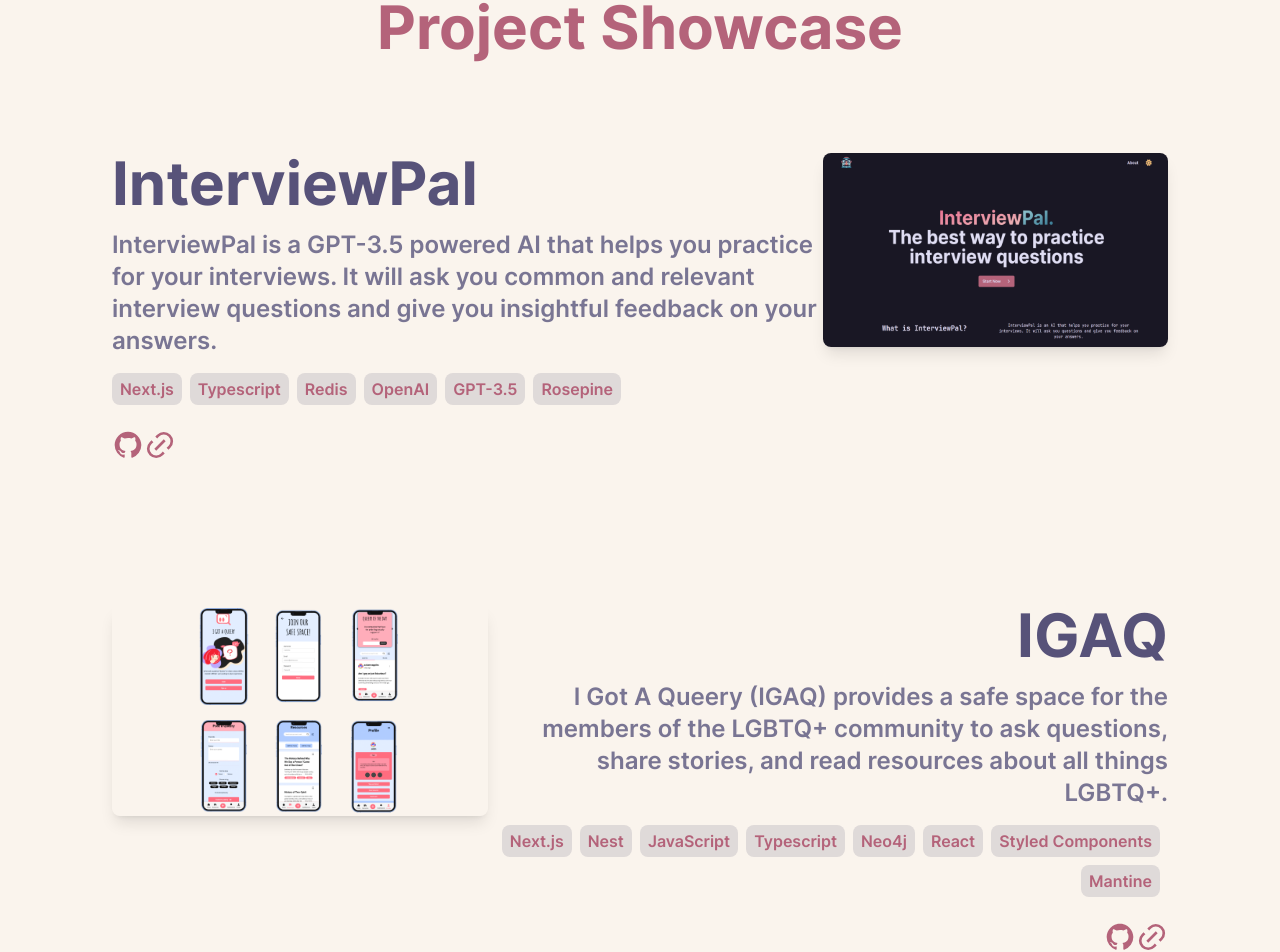
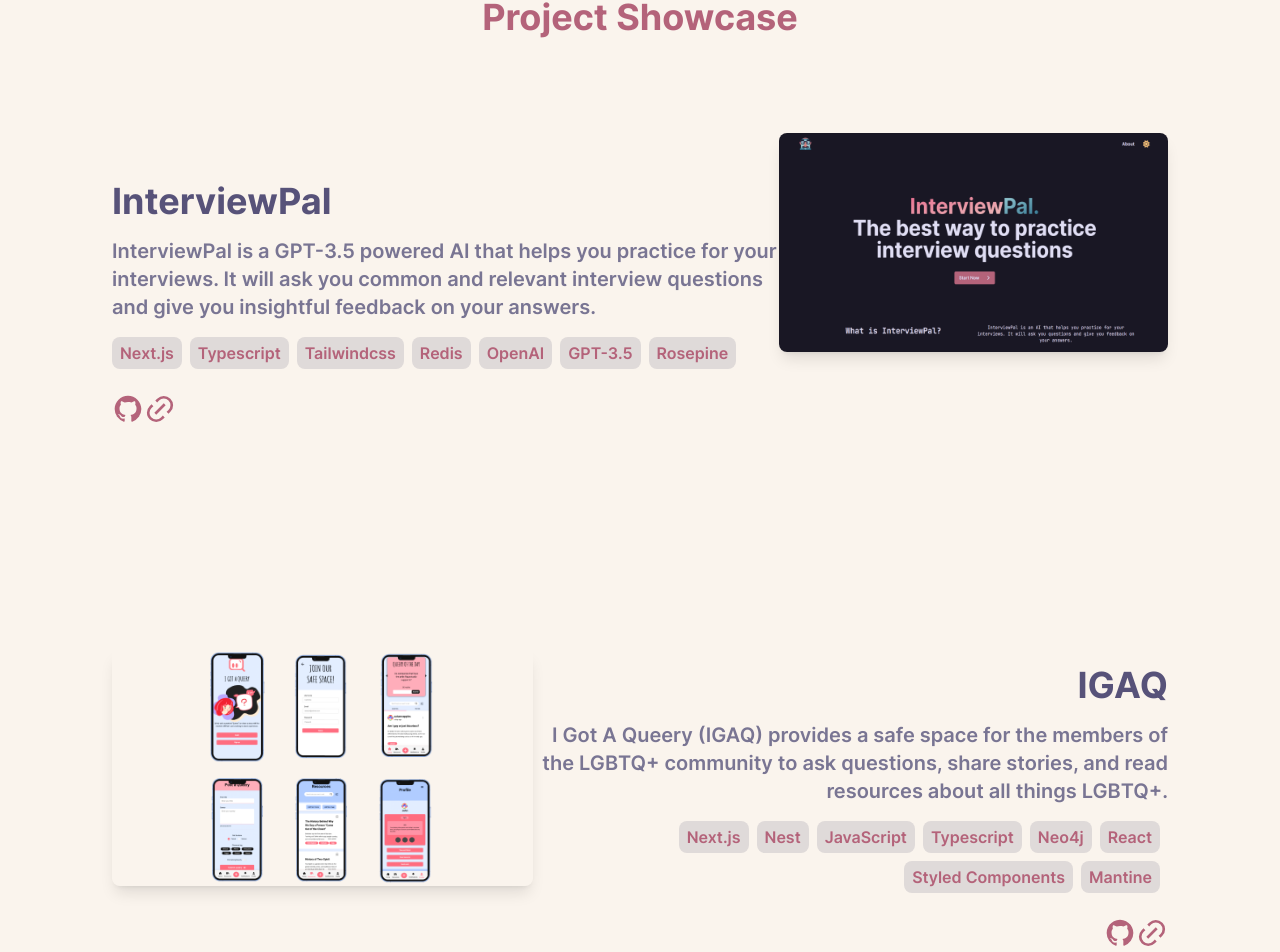
Before and after one commit to iantelli/portfolio-2023, a React (Vite) app: page / in a window 1280 px wide. Shown: the part 1109-2061 px from the top of the page. Built offline with nearby package versions, Linux system fonts and the light colour scheme.

Commit message:
rome was built in a day

```diff
--- a/index.html
+++ b/index.html
@@ -1,12 +1,14 @@
 <!DOCTYPE html>
-<html lang="en">
+<html class="scroll-smooth" lang="en">
     <head>
         <meta charset="UTF-8" />
         <link rel="icon" type="image/svg+xml" href="/vite.svg" />
         <meta name="viewport" content="width=device-width, initial-scale=1.0" />
         <title>Iantelli</title>
     </head>
-    <body class="bg-rosePineDawn-base dark:bg-rosePine-base text-rosePineDawn-text dark:text-rosePine-text scroll-smooth scrollbar-thin scrollbar-thumb-rosePineDawn-love scrollbar-track-rosePineDawn-highlightHigh dark:scrollbar-thumb-rosePine-foam dark:scrollbar-track-rosePine-highlightHigh">
+    <body
+        class="bg-rosePineDawn-base dark:bg-rosePine-base text-rosePineDawn-text dark:text-rosePine-text scrollbar-thin scrollbar-thumb-rosePineDawn-love scrollbar-track-rosePineDawn-highlightHigh dark:scrollbar-thumb-rosePine-foam dark:scrollbar-track-rosePine-highlightHigh"
+    >
         <div id="root"></div>
         <script type="module" src="/src/main.tsx"></script>
     </body>
--- a/src/App.tsx
+++ b/src/App.tsx
@@ -3,6 +3,7 @@
 import { useTheme } from "./hooks/useTheme";
 import Break from "./components/Break";
 import ProjectLarge from "./components/ProjectLarge";
+import Contact from "./components/Contact";
 import { motion } from "framer-motion";
 
 function App() {
@@ -11,49 +12,78 @@
         <>
             <HeroText />
             <PageDownArrow />
-            <motion.h1 className={"flex justify-center items-center text-4xl md:text-6xl font-bold font-display mt-16 md:mt-64 text-rosePineDawn-love dark:text-rosePine-foam"}
-                       id="projects"
-                       initial={{ opacity: 0, y: 50 }}
-                       whileInView={{ opacity: 1, y: 0 }}
-                       viewport={{ once: true }}
-                       transition={{ delay: 0.25, duration: 1 }}
+            <motion.h1
+                className={
+                    "flex justify-center items-center text-2xl md:text-4xl font-bold font-display mt-16 md:mt-64 text-rosePineDawn-love dark:text-rosePine-foam"
+                }
+                id="projects"
+                initial={{ opacity: 0, y: 50 }}
+                whileInView={{ opacity: 1, y: 0 }}
+                viewport={{ once: true }}
+                transition={{ delay: 0.05, duration: 1 }}
             >
                 Project Showcase
             </motion.h1>
-            <Break aniDelay={0.25}/>
+            <Break aniDelay={0.05} />
             <ProjectLarge
                 title={"InterviewPal"}
-                description={"InterviewPal is a GPT-3.5 powered AI that helps you practice for your interviews. It will ask you common and relevant interview questions and give you insightful feedback on your answers."}
+                description={
+                    "InterviewPal is a GPT-3.5 powered AI that helps you practice for your interviews. It will ask you common and relevant interview questions and give you insightful feedback on your answers."
+                }
                 image={"InterviewPal.png"}
-                technologies={["Next.js", "Typescript", "Redis", "OpenAI", "GPT-3.5", "Rosepine", ]}
+                technologies={["Next.js", "Typescript", "Tailwindcss", "Redis", "OpenAI", "GPT-3.5", "Rosepine"]}
                 github={"https://github.com/InterviewPal/InterviewPal"}
                 website={"https://interviewpal.vercel.app/"}
                 reverse
-                aniDelay={0.25}
+                aniDelay={0.05}
             />
-            <Break aniDelay={0.5}/>
+            <Break aniDelay={0.05} />
             <ProjectLarge
                 title={"IGAQ"}
-                description={"I Got A Queery (IGAQ) provides a safe space for the members of the LGBTQ+ community to ask questions, share stories, and read resources about all things LGBTQ+."}
+                description={
+                    "I Got A Queery (IGAQ) provides a safe space for the members of the LGBTQ+ community to ask questions, share stories, and read resources about all things LGBTQ+."
+                }
                 image={"IGAQ.png"}
-                technologies={["Next.js", "Nest", "JavaScript", "Typescript", "Neo4j", "React", "Styled Components", "Mantine", ]}
+                technologies={[
+                    "Next.js",
+                    "Nest",
+                    "JavaScript",
+                    "Typescript",
+                    "Neo4j",
+                    "React",
+                    "Styled Components",
+                    "Mantine",
+                ]}
                 github={"https://github.com/IGAQ/NextApp"}
                 website={"https://www.igaq.gay/"}
                 reverse={false}
-                aniDelay={0.5}
+                aniDelay={0.05}
             />
-
-            <Break aniDelay={0.25}/>
+            <Break aniDelay={0.05} />
             <ProjectLarge
                 title={"WordGotchu"}
-                description={"WordGotchu is a Pixel styled web platform game based on Wordle and original characters known as “Gotchus’’ that battle against each other in an arena."}
+                description={
+                    "WordGotchu is a Pixel styled web platform game based on Wordle and original characters known as “Gotchus’’ that battle against each other in an arena."
+                }
                 image={"WordGotchu.png"}
-                technologies={["React", "JavaScript", "Node.js", "Express", "Firebase", "HTML/CSS" ]}
+                technologies={["React", "JavaScript", "Node.js", "Express", "Firebase", "HTML/CSS"]}
                 github={"https://github.com/iantelli/word-gotchu"}
                 website={"https://wordgotchu.herokuapp.com/"}
                 reverse
-                aniDelay={0.25}
+                aniDelay={0.05}
             />
+            <Break aniDelay={0.05} />
+            <ProjectLarge
+                title={"FFSandbox"}
+                description={"FFSandbox (work in progress) is a raid planning tool for Final Fantasy XIV. Users can create and share their own raid plans with the community. Guides and resources are also available to help users plan their raids."}
+                image={"ffsandbox.png"}
+                technologies={["React", "Typescript", "Tailwindcss", "TRPC", "Primsa", "PostgreSQL",]}
+                reverse={false}
+                showIcons={false}
+                aniDelay={0.05}
+            />
+            <Break aniDelay={0.05} />
+            <Contact />
         </>
     );
 }
--- a/src/components/Break.tsx
+++ b/src/components/Break.tsx
@@ -2,7 +2,7 @@
 
 type BreakProps = {
     aniDelay: number;
-}
+};
 export default function Break({ aniDelay }: BreakProps) {
     return (
         <motion.div
@@ -12,7 +12,7 @@
             viewport={{ once: true }}
             transition={{ delay: aniDelay, duration: 1 }}
         >
-            <hr className={"border-rosePineDawn-subtle dark:border-rosePine-subtle w-5/6 border-1 my-4 md:hidden"} />
+            <hr className={"border-rosePineDawn-subtle dark:border-rosePine-subtle w-5/6 border-1 my-4 lg:hidden"} />
         </motion.div>
-    )
+    );
 }
--- /dev/null
+++ b/src/components/Contact.tsx
@@ -0,0 +1,61 @@
+import { motion } from "framer-motion";
+import Icon from "./Icon";
+import { RiGithubFill, RiLinkedinFill, RiMailFill, RiDiscordFill } from "react-icons/ri";
+
+export default function Contact() {
+    return (
+        <div className={"flex flex-wrap lg:flex-nowrap justify-between items-center md:mx-24 mt-14 md:mt-24"}>
+            <div className="flex flex-col justify-center items-center text-center lg:justify-start lg:items-start lg:text-start w-full h-full mb-4">
+                <motion.h1
+                    className="text-2xl md:text-4xl font-bold font-display mb-4"
+                    initial={{ opacity: 0, y: 50 }}
+                    animate={{ opacity: 1, y: 0 }}
+                    transition={{ delay: 0.5, duration: 1 }}
+                >
+                    Contact Me
+                </motion.h1>
+                <motion.h2
+                    className="text-xl md:text-2xl font-semibold text-rosePineDawn-subtle dark:text-rosePine-subtle font-display"
+                    initial={{ opacity: 0, y: 50 }}
+                    animate={{ opacity: 1, y: 0 }}
+                    transition={{ delay: 1, duration: 1 }}
+                >
+                    If you have a project you'd like to discuss or simply want to say hello, feel free to reach out to
+                    me at any platform listed below. I'm always interested in meeting new people and exploring exciting
+                    opportunities.
+                </motion.h2>
+                <motion.div
+                    className="flex mt-4 space-x-4"
+                    initial={{ opacity: 0, y: 50 }}
+                    animate={{ opacity: 1, y: 0 }}
+                    transition={{ delay: 1.5, duration: 1 }}
+                >
+                    <Icon
+                        icon={<RiMailFill className="h-8 w-8 text-rosePineDawn-love dark:text-rosePine-foam" />}
+                        link={"mailto:iantelli@duck.com"}
+                        hover
+                        newTab
+                    />
+                    <Icon
+                        icon={<RiLinkedinFill className="h-8 w-8 text-rosePineDawn-love dark:text-rosePine-foam" />}
+                        link={"https://www.linkedin.com/in/ian-chao/"}
+                        hover
+                        newTab
+                    />
+                    <Icon
+                        icon={<RiDiscordFill className="h-8 w-8 text-rosePineDawn-love dark:text-rosePine-foam" />}
+                        link={"https://discord.com/users/155481915036532736"}
+                        hover
+                        newTab
+                    />
+                    <Icon
+                        icon={<RiGithubFill className="h-8 w-8 text-rosePineDawn-love dark:text-rosePine-foam" />}
+                        link={"https://www.github.com/iantelli"}
+                        hover
+                        newTab
+                    />
+                </motion.div>
+            </div>
+        </div>
+    );
+}
--- a/src/components/Icon.tsx
+++ b/src/components/Icon.tsx
@@ -14,13 +14,13 @@
             {newTab ? (
                 <a href={link} target="_blank" rel="noreferrer">
                     <div className="flex items-center justify-center h-auto w-auto">
-                    {hover ? (<motion.div whileHover={{ scale: 1.2, rotate: 10 }}>{icon}</motion.div>) : (icon)}
+                        {hover ? <motion.div whileHover={{ scale: 1.2, rotate: 10 }}>{icon}</motion.div> : icon}
                     </div>
                 </a>
             ) : (
                 <a href={link}>
                     <div className="flex items-center justify-center h-auto w-auto">
-                    {hover ? (<motion.div whileHover={{ scale: 1.2, rotate: 10 }}>{icon}</motion.div>) : (icon)}
+                        {hover ? <motion.div whileHover={{ scale: 1.2, rotate: 10 }}>{icon}</motion.div> : icon}
                     </div>
                 </a>
             )}
--- a/src/components/Navbar.tsx
+++ b/src/components/Navbar.tsx
@@ -8,7 +8,7 @@
         <div className="flex sticky top-0 justify-between items-center px-2 py-4 bg-rosePineDawn-base dark:bg-rosePine-base z-50">
             <div className="flex items-center">
                 <h1 className="text-2xl md:text-4xl font-bold font-display text-rosePineDawn-subtle dark:text-rosePine-subtle">
-                    {"<"}<span className={"text-rosePineDawn-love dark:text-rosePine-foam"}>Iantelli </span>{" />"}
+                    <span className={"text-rosePineDawn-love dark:text-rosePine-foam"}>Iantelli </span>
                 </h1>
             </div>
             <div className="flex items-center">
--- a/src/components/ProjectLarge.tsx
+++ b/src/components/ProjectLarge.tsx
@@ -7,8 +7,9 @@
     description: string;
     image: string;
     technologies: string[];
-    github: string;
-    website: string;
+    showIcons?: boolean;
+    github?: string;
+    website?: string;
     aniDelay: number;
     reverse?: boolean;
 };
@@ -21,30 +22,25 @@
     github,
     website,
     aniDelay,
+    showIcons = true,
     reverse,
 }: ProjectLargeProps) {
     return (
         <>
             {reverse ? (
-                <motion.div className={"flex flex-wrap-reverse lg:flex-nowrap justify-between lg:mx-24 my-12 lg:mt-24"}
+                <motion.div
+                    className={"flex flex-wrap-reverse lg:flex-nowrap justify-between lg:mx-24 lg:my-24 lg:mt-24"}
                     initial={{ opacity: 0, y: 50 }}
                     whileInView={{ opacity: 1, y: 0 }}
                     viewport={{ once: true }}
-                            transition={{ delay: aniDelay, duration: 1 }}>
-                    <div className="flex flex-col justify-center items-center text-center lg:justify-start lg:items-start lg:text-start">
-                        <h1
-                            className="text-4xl lg:text-6xl font-bold font-display mb-4"
+                    transition={{ delay: aniDelay, duration: 1 }}
                 >
-                            {title}
-                        </h1>
-                        <h2
-                            className="text-xl lg:text-2xl font-semibold text-rosePineDawn-subtle dark:text-rosePine-subtle font-display"
-                        >
+                    <div className="flex flex-col justify-center items-center text-center lg:justify-start lg:items-start lg:pt-12 lg:text-start">
+                        <h1 className="text-2xl lg:text-4xl font-bold font-display mb-4">{title}</h1>
+                        <h2 className="text-lg lg:text-xl font-semibold text-rosePineDawn-subtle dark:text-rosePine-subtle font-display">
                             {description}
                         </h2>
-                        <div
-                            className="flex flex-col font-display text-rosePineDawn-subtle dark:text-rosePine-subtle mt-4"
-                        >
+                        <div className="flex flex-col font-display text-rosePineDawn-subtle dark:text-rosePine-subtle mt-4">
                             <div className="flex flex-wrap justify-center lg:justify-start">
                                 {technologies.map((technology) => (
                                     <div
@@ -56,46 +52,63 @@
                                 ))}
                             </div>
                         </div>
+                        {showIcons && (
+                        <div className="flex items-center justify-center lg:items-start lg:justify-start w-full h-full mt-4">
+                            <Icon
+                                newTab
+                                hover
+                                icon={
+                                    <RiGithubFill className="h-8 w-8 text-rosePineDawn-love dark:text-rosePine-foam" />
+                                }
+                                link={github!}
+                            />
+                            <Icon
+                                newTab
+                                hover
+                                icon={<RiLink className="h-8 w-8 text-rosePineDawn-love dark:text-rosePine-foam" />}
+                                link={website!}
+                            />
+                        </div>
+                        )}
+                    </div>
                     <div
-                            className="flex items-center justify-center lg:items-start lg:justify-start w-full h-full mt-4"
+                        className={
+                            "flex flex-col justify-center items-center lg:justify-end lg:items-end lg:text-start w-full h-full mb-4 lg:mb-0"
+                        }
                     >
-                            <Icon newTab hover icon={<RiGithubFill className="h-8 w-8 text-rosePineDawn-love dark:text-rosePine-foam" />} link={github} />
-                            <Icon newTab hover icon={<RiLink className="h-8 w-8 text-rosePineDawn-love dark:text-rosePine-foam" />} link={website} />
-                        </div>
-                    </div>
-                    <div className={"flex flex-col justify-center items-center lg:justify-end lg:items-end lg:text-start w-full h-full mb-4 lg:mb-0"}>
                         <motion.img
                             src={image}
                             alt={title}
                             className="lg:grayscale lg:hover:grayscale-0 lg:transition lg:duration-200 rounded-lg shadow-lg"
                             initial={{ scale: 1 }}
-                            whileHover={{ scale: 1.10, transition: { duration: 0.1 } }}
+                            whileHover={{ scale: 1.05, transition: { duration: 0.1 } }}
                         />
                     </div>
-                </motion.div> ): (
-                <motion.div className={"flex flex-wrap lg:flex-nowrap justify-between lg:mx-24 mt-8 lg:mt-24"}
+                </motion.div>
+            ) : (
+                <motion.div
+                    className={"flex flex-wrap lg:flex-nowrap justify-between lg:mx-24 lg:my-24 lg:mt-24"}
                     initial={{ opacity: 0, y: 50 }}
                     whileInView={{ opacity: 1, y: 0 }}
                     viewport={{ once: true }}
-                     transition={{ delay: aniDelay, duration: 1 }}>
-                        <div className={"flex flex-col justify-center items-center lg:justify-start lg:items-start lg:text-start w-full h-full mb-4 lg:mb-0"}>
+                    transition={{ delay: aniDelay, duration: 1 }}
+                >
+                    <div
+                        className={
+                            "flex flex-col justify-center items-center lg:justify-start lg:items-start lg:text-start lg:pt-8 w-full h-full mb-4 lg:mb-0"
+                        }
+                    >
                         <motion.img
                             src={image}
                             alt={title}
                             className="lg:grayscale lg:hover:grayscale-0 lg:transition lg:duration-200 rounded-lg shadow-lg"
                             initial={{ scale: 1 }}
-                                whileHover={{ scale: 1.10, transition: { duration: 0.1 } }}
+                            whileHover={{ scale: 1.05, transition: { duration: 0.1 } }}
                         />
                     </div>
-                    <div className="flex flex-col justify-center items-center text-center lg:justify-end lg:items-end lg:text-end mb-4">
-                        <h1
-                            className="text-4xl lg:text-6xl font-bold font-display mb-4"
-                        >
-                            {title}
-                        </h1>
-                        <h2
-                            className="text-xl lg:text-2xl font-semibold text-rosePineDawn-subtle dark:text-rosePine-subtle font-display"
-                        >
+                    <div className="flex flex-col justify-center items-center text-center lg:justify-start lg:items-end lg:pt-12 lg:text-end mb-4">
+                        <h1 className="text-2xl lg:text-4xl font-bold font-display mb-4">{title}</h1>
+                        <h2 className="text-lg lg:text-xl font-semibold text-rosePineDawn-subtle dark:text-rosePine-subtle font-display">
                             {description}
                         </h2>
                         <motion.div
@@ -116,16 +129,27 @@
                                 ))}
                             </div>
                         </motion.div>
-                        <div
-                            className="flex items-center justify-center lg:items-end lg:justify-end w-full h-full mt-4"
-                        >
-                            <Icon newTab hover icon={<RiGithubFill className="h-8 w-8 text-rosePineDawn-love dark:text-rosePine-foam" />} link={github} />
-                            <Icon newTab hover icon={<RiLink className="h-8 w-8 text-rosePineDawn-love dark:text-rosePine-foam" />} link={website} />
+                        {showIcons && (
+                        <div className="flex items-center justify-center lg:items-end lg:justify-end w-full h-full mt-4">
+                            <Icon
+                                newTab
+                                hover
+                                icon={
+                                    <RiGithubFill className="h-8 w-8 text-rosePineDawn-love dark:text-rosePine-foam" />
+                                }
+                                link={github!}
+                            />
+                            <Icon
+                                newTab
+                                hover
+                                icon={<RiLink className="h-8 w-8 text-rosePineDawn-love dark:text-rosePine-foam" />}
+                                link={website!}
+                            />
                         </div>
+                        )}
                     </div>
                 </motion.div>
             )}
         </>
-
     );
 }
--- a/tailwind.config.cjs
+++ b/tailwind.config.cjs
@@ -53,5 +53,5 @@
             },
         },
     },
-    plugins: [require('tailwind-scrollbar'),],
+    plugins: [require("tailwind-scrollbar")],
 };
```
Also changed, not shown: src/components/HeroText.tsx (+8 -14 lines), src/components/PageDownArrow.tsx (+7 -10 lines), public/edit.png (added), public/ffsandbox.png (added). Lines whose indentation alone changed are shown as unchanged.
